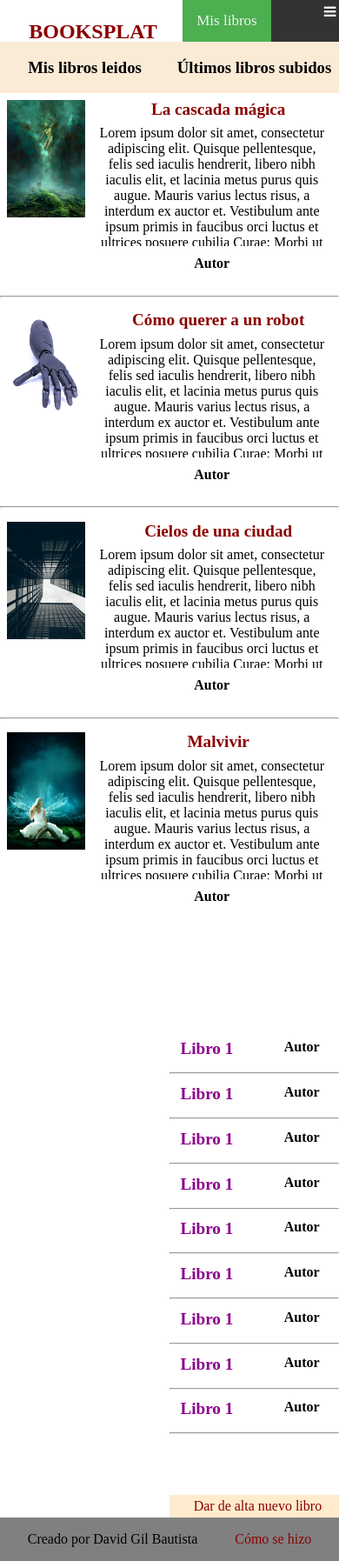
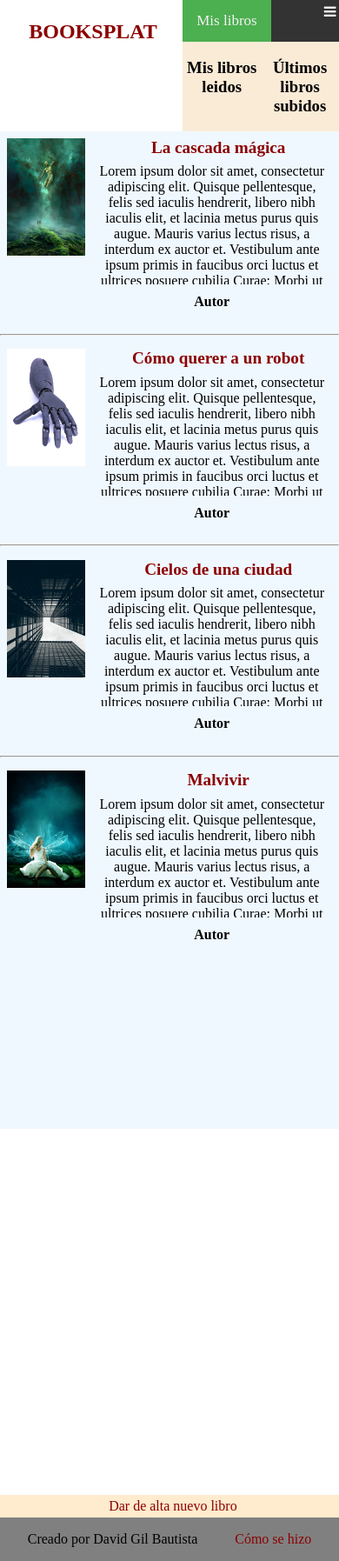
Before and after one commit to DavidBaug/PW, a PHP site: page /mislibros.html in a window 390 px wide. Shown: the part 108-1903 px from the top of the page at 87% size. Run offline with PHP 8.4, Linux system fonts and the light colour scheme.

Commit message:
Responsive body

```diff
--- a/Practicas/P1/style.css
+++ b/Practicas/P1/style.css
@@ -85,7 +85,6 @@ a:visited{
 /* -------------------------------------------------------------------------- */
 
 #cuerpo{
-    position: fixed;
 }
 
 section .flechas{
@@ -214,6 +213,7 @@ section .flechas{
   float: left;
   /* height: -webkit-fill-available; */
   /* padding: 1%; */
+  z-index: 30;
 }
 
 
@@ -426,9 +426,33 @@ section .flechas{
 
   /* Body */
 
+  #ultimos_subidos {
+    width: 100%;
+    position: fixed;
+    z-index: 10;
+    background: aliceblue;
+  }
+
+  #ultimos_subidos .altalibro {
+    width: 100%;
+  }
+
     #libros_leidos {
+      position: fixed;
       width: 100%;
+      z-index: 20;
+      background: aliceblue;
+      overflow-y: auto;
     }
+
+    #libros_leidos .lista{
+      padding-bottom: 50%;
+    }
+
+    #ultimos_subidos .lista{
+      padding-bottom: 53%;
+    }
+
 
     #libros_leidos .portada{
       width: 90px;
@@ -443,13 +467,16 @@ section .flechas{
 
 /*  */
 
+
     #libros_leidos .box {
       visibility: visible;
-      z-index: 20;
     }
-    #trigger:checked + #libros_leidos .box {
+
+    #trigger:checked + #libros_leidos{
       visibility: hidden;
+      z-index: 0;
     }
+
     #trigger {
       width: 100%;
       display: none;
```
